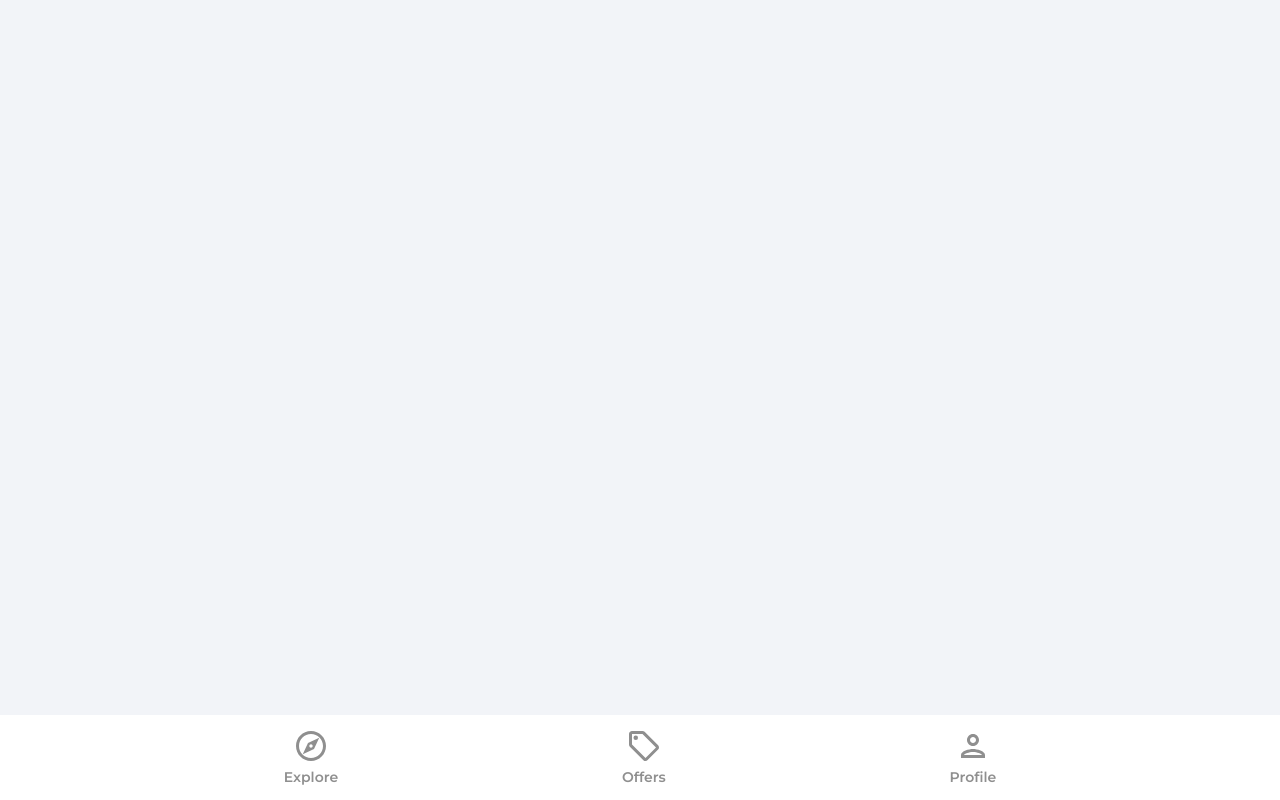
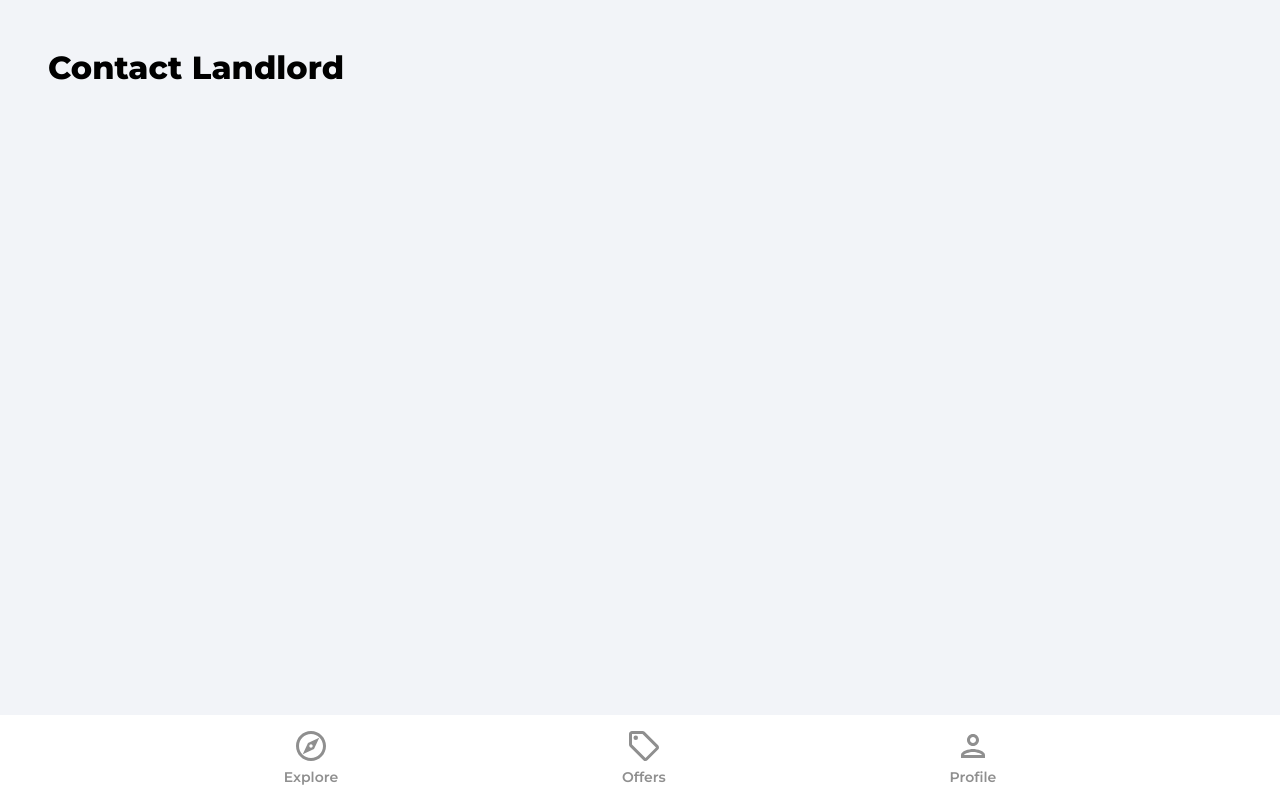
Before and after one commit to yashv521/HouseSquare, a React (Create React App) app: page /contact/1 in a window 1280 px wide. Built offline with nearby package versions, Linux system fonts and the light colour scheme.

Commit message:
9th comit error

```diff
--- a/src/App.js
+++ b/src/App.js
@@ -12,6 +12,7 @@ import SignUp from './pages/SignUp'
 import ForgotPassword from './pages/ForgotPassword'
 import CreateListing from './pages/CreateListing'
 import Listing from './pages/Listing'
+import Contact from './pages/Contact';
 import { ToastContainer } from 'react-toastify'
 
 
@@ -31,6 +32,7 @@ function App() {
         <Route path='/forgot-password' element={<ForgotPassword />} />
         <Route path='/create-listing' element={<CreateListing />} />
         <Route path='/category/:categoryName/:listingId' element={<Listing/>}/>
+        <Route path='/contact/:landlordId' element={<Contact />} />
       </Routes>
       <ToastContainer/>
       <Navbar />
--- /dev/null
+++ b/src/pages/Contact.jsx
@@ -0,0 +1,49 @@
+import {useState,useEffect} from 'react'
+import {useParams, useSearchParams} from 'react-router-dom'
+import {doc, getDoc} from 'firebase/firestore'
+import {db} from '../firebase.config'
+import {toast} from 'react-toastify'
+import { async } from "@firebase/util";
+
+
+
+
+function Contact() {
+    const [message,setMessage] = useState('')
+    const [landlord,setLandlord] = useState(null)
+    const [searchParams, setSearchParams] = useSearchParams()
+
+    const params = useParams()
+
+    useEffect(() =>{
+        const getLandlord = async () => {
+            const docRef = doc(db, 'users', params.landlordId)
+            const docSnap = await getDoc(docRef)
+
+            if(docSnap.exists()){
+                setLandlord(docSnap.data())
+            }else {
+                toast.error('Could not get landlord data')
+            }
+
+        }
+
+    }, [params.landlordId])
+
+    return (
+        <div className='pageContainer'>
+          <header>
+            <p className='pageHeader'>Contact Landlord</p>
+          </header>
+
+          {landlord !== null && (
+            <main>
+              <div className='contactLandlord'>
+                <p className='landlordName'>Contact {landlord.name}</p>
+              </div>
+          </main>
+      )}
+  </div>
+  )
+}
+export default Contact
--- a/src/pages/Listing.jsx
+++ b/src/pages/Listing.jsx
@@ -92,7 +92,7 @@ function Listing() {
 
           {auth.currentUser?.uid !== listing.userRef && (
             <Link
-              to={`/contact/${listing.userRef}?listingName=${listing.name}&listinglocation=${listing.location}`}
+              to={`/contact/${listing.userRef}?listingName=${listing.name}`}
               className="primaryButton"
             >
               Contact Landlord
```
